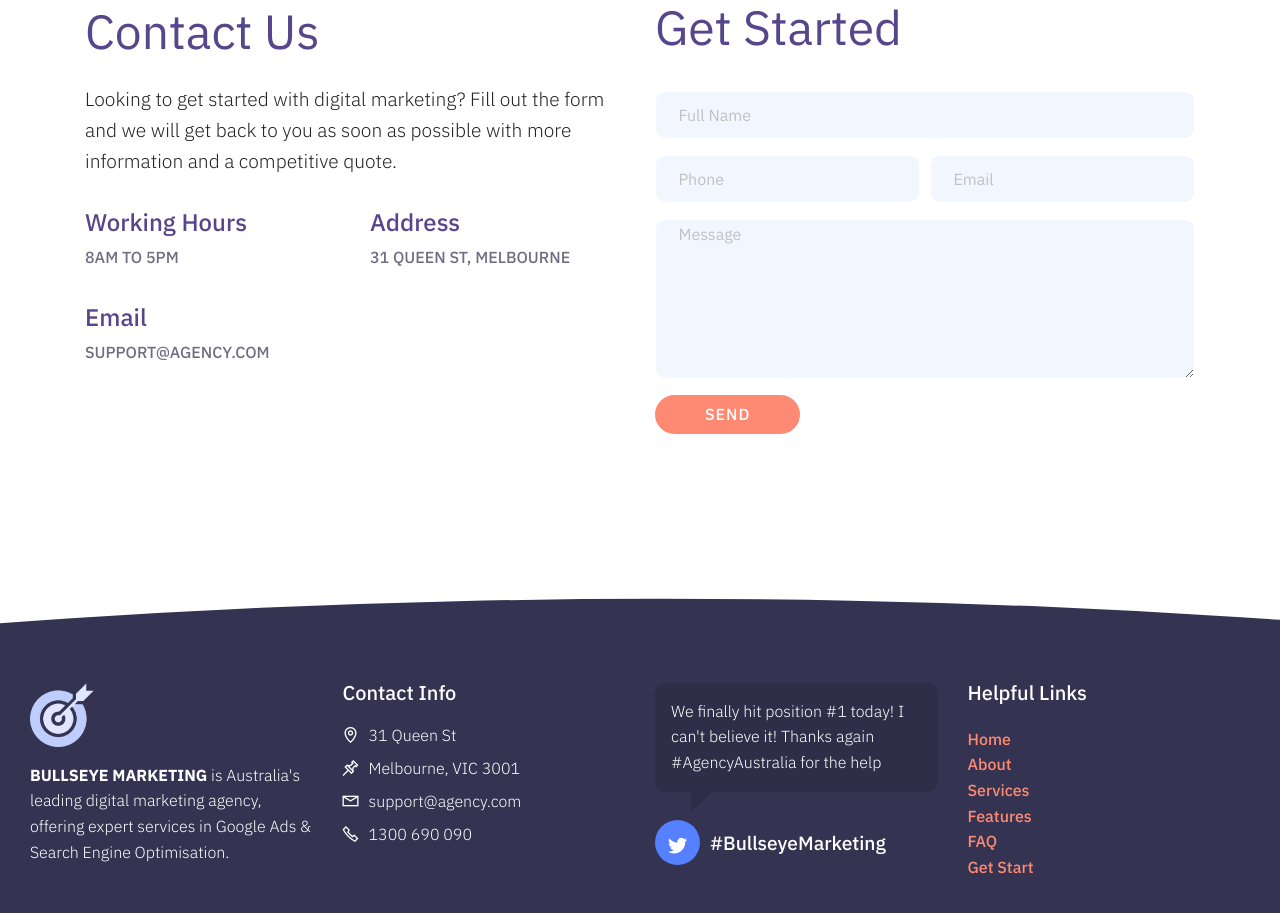
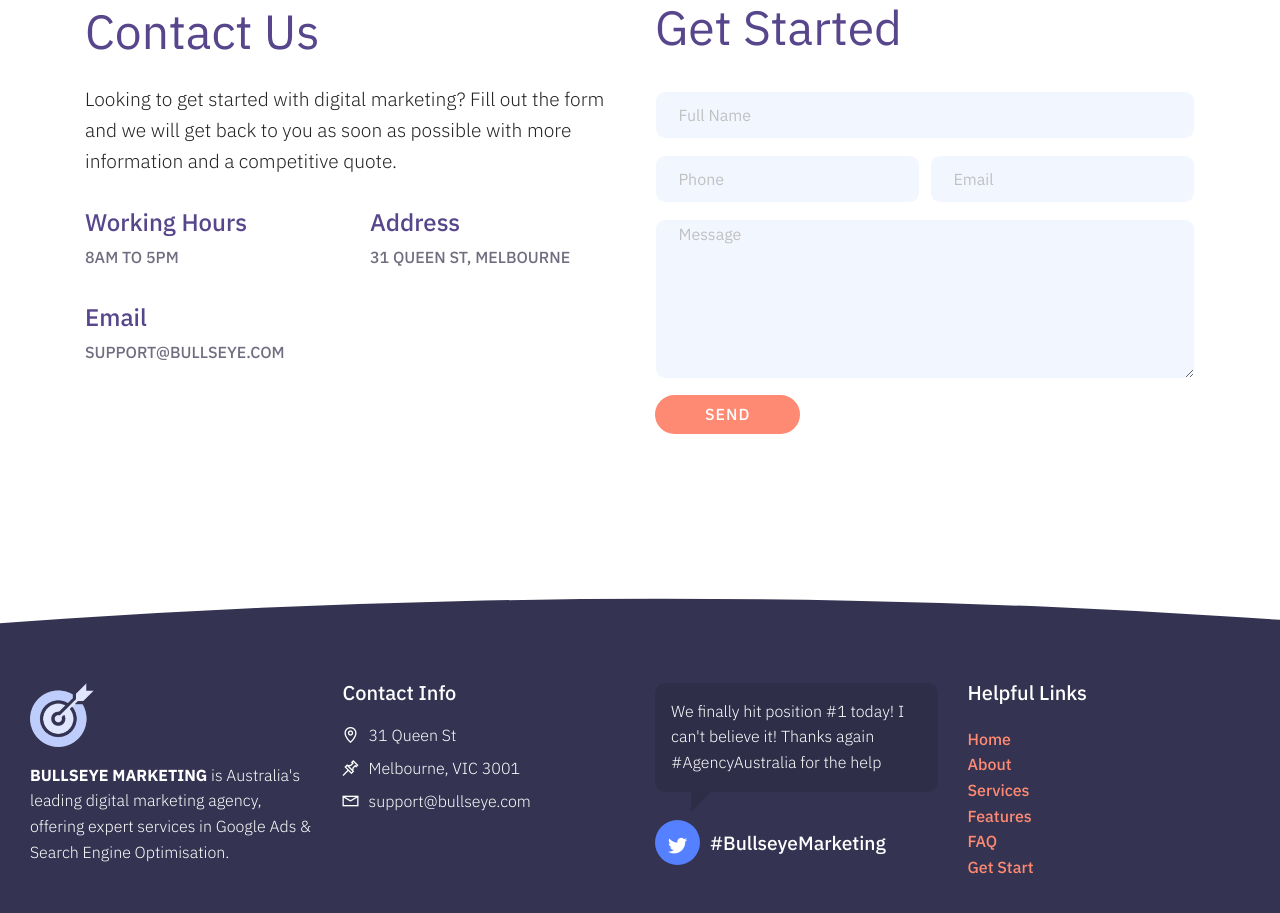
Before and after one commit to calibreeight/futuristic, a plain HTML site: page index.html in a window 1280 px wide. Shown: the part 4791-5704 px from the top of the page. Drawn offline with Linux system fonts and the light colour scheme; files whose address does not match are found by name.

Commit message:
create github pages

```diff
--- a/index.html
+++ b/index.html
@@ -65,7 +65,7 @@
                         FEATURES</a></li>
                 <li class="nav-item"><a class="nav-link link text-success display-4" href="index.html#accordion01-f" aria-expanded="false">FAQ</a></li></ul>
             <div class="icons-menu">
-                <a href="#" target="_blank">
+                <a href="index.html" target="_blank">
                     <span class="p-2 mbr-iconfont mdi-communication-phone" style="color: rgb(191, 206, 255); fill: rgb(191, 206, 255);"></span>
                 </a>
 
@@ -493,7 +493,7 @@
 
                     <div class="title col-md-6 col-lg-6">
                         <h3 class="mbr-section-title align-left mbr-fonts-style display-5">Email</h3>
-                        <p class="mbr-text align-left mbr-semibold mbr-fonts-style display-4">SUPPORT@AGENCY.COM</p>
+                        <p class="mbr-text align-left mbr-semibold mbr-fonts-style display-4">SUPPORT@BULLSEYE.COM</p>
                     </div>
 
                     <div class="title col-md-6 col-lg-6">
@@ -511,7 +511,7 @@
 
 
             <div class="col-lg-6 my-auto pb-4 mbr-form" data-form-type="formoid">
-                <form action="https://mobirise.com/" method="POST" class="mbr-form form-with-styler" data-form-title="Form Name"><input type="hidden" name="email" data-form-email="true" value="qHwCuODOURxLIxlzS8dK5wtnf5XT2Gg8HlcgFTrBfzKSiNzs5qVeGN29ay/fSq479vc4gCOtPWgUZKLykFOLJ4wLJDn3JT5T4dBt7gsctYLglOpD8xiraJc6+xDffRx+.nauKOZuw5votDlzq8Jk7NdSNBzRCBHGz3ajFGvwrf4m+wTBmK+LISXibNY0ZUywYkJUthdIkWaKtN2Sk/oGpKmJ7S2iWw4vcOY3C+2xivKeSBYK7K9t6U6agRSZ9GD1W">
+                <form action="https://mobirise.com/" method="POST" class="mbr-form form-with-styler" data-form-title="Form Name"><input type="hidden" name="email" data-form-email="true" value="G2dQEXpYsmBeNj1O9zZx71hJ3H0eBvWEtHMU7fp0f4JfPci6Vm74GM59ZYwqbw8tjFrAAtZ56pUeWcfTGkigA5PS31cS0Fcf76+vALc3CXm1Si3GFzG16K5fP6DbirmA.IAuJhEoqDdxMDB2hG11+3puE89404DduPODR3TGPkDj3nr1l/89/YvK5bOB2mkOjYUtVht9HL00KuQgJPN3Z7FmUZvf7KBHvO8WRokdmDuLDqNT/OBF01EUBqMkgCsYW">
                     <div class="form-row">
                         <div hidden="hidden" data-form-alert="" class="alert alert-success col-12">Thanks for filling out the form!</div>
                         <div hidden="hidden" data-form-alert-danger="" class="alert alert-danger col-12">Oops...! some problem!</div>
@@ -603,17 +603,11 @@
                     </div>
                     <div class="card-box">
                         <h4 class="item-title align-left mbr-fonts-style display-4">
-                            support@agency.com</h4>
+                            support@bullseye.com</h4>
                     </div>
                 </div>
 
-                <div class="item">
-                    <div class="card-img"><span class="mbr-iconfont img1 mobi-mbri-phone mobi-mbri"></span>
-                    </div>
-                    <div class="card-box">
-                        <h4 class="item-title align-left mbr-fonts-style display-4">1300 690 090</h4>
-                    </div>
-                </div>
+
 
 
 
```
Also changed, not shown: 1 other file.
